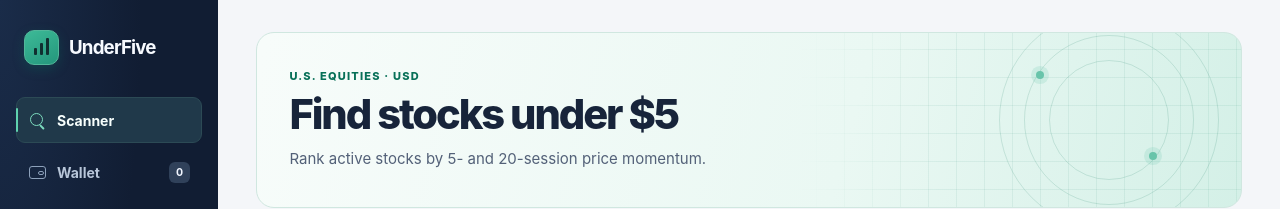
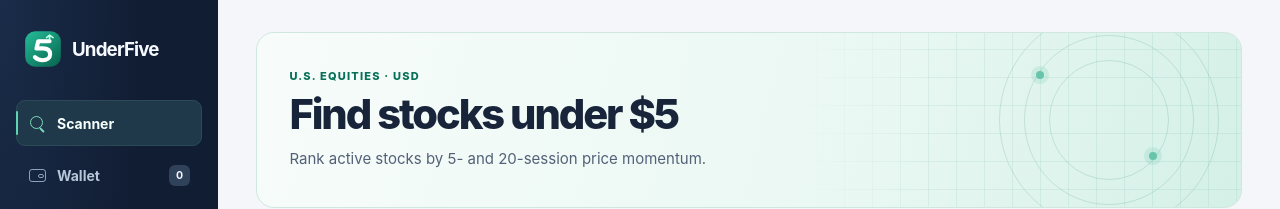
Before and after one commit to dreadcaptjames/under-five, a website: page frontend/index.html in a window 1280 px wide. Shown: the top 209 px of the page. Drawn offline with Linux system fonts and the light colour scheme; files that its build step writes are made by us from their sources; no server answers; files whose address does not match are found by name.

Commit message:
Integrate UnderFive branding in frontend/index.html

```diff
--- a/frontend/index.html
+++ b/frontend/index.html
@@ -6,6 +6,8 @@
   <meta name="color-scheme" content="light">
   <meta name="description" content="Scan U.S. stocks under $5 and record single-share purchases in a local wallet.">
   <title>UnderFive · Stock screener</title>
+  <meta name="theme-color" content="#111d33">
+  <link rel="icon" type="image/svg+xml" href="/assets/brand-mark.svg">
   <link rel="stylesheet" href="/assets/styles.css">
   <script src="/assets/app.js" type="module"></script>
 </head>
@@ -14,8 +16,8 @@
   <div class="app-shell">
     <aside class="sidebar">
       <a class="brand" href="/" aria-label="UnderFive home">
-        <span class="brand-mark" aria-hidden="true"><span></span><span></span><span></span></span>
-        <span>UnderFive</span>
+        <img class="brand-logo" src="/assets/brand-mark.svg" alt="" width="38" height="38" aria-hidden="true">
+        <span class="brand-name">Under<span>Five</span></span>
       </a>
       <nav class="nav-list" aria-label="Workspace">
         <button type="button" class="nav-link" data-view="scanner" aria-current="page" aria-controls="scanner-view">
```
